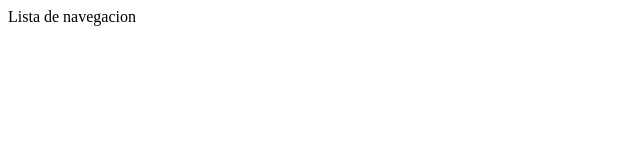
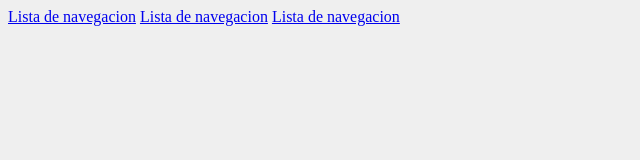
Before and after one commit to MoNgc89/BTravel, a plain HTML site: page index.html in a window 1280 px wide. Shown: the whole page, without its empty margins (0-640 px from the left). Drawn offline with Linux system fonts and the light colour scheme; files that its build step writes are made by us from their sources.

Commit message:
commit con cambio de fondo en css

```diff
--- a/index.html
+++ b/index.html
@@ -2,11 +2,14 @@
 <html lang="en" dir="ltr">
   <head>
     <meta charset="utf-8">
-    <title></title>
+    <title>Utilizando Git en clase</title>
+    <link rel="stylesheet" href="/css/master.css">
   </head>
   <body>
 <nav>
-  Lista de navegacion
+  <a href="#">Lista de navegacion</a>
+  <a href="#">Lista de navegacion</a>
+  <a href="#">Lista de navegacion</a>
 </nav>
   </body>
 </html>
--- /dev/null
+++ b/master.css
@@ -0,0 +1,3 @@
+body{
+  background-color: #efefef;
+}
```
